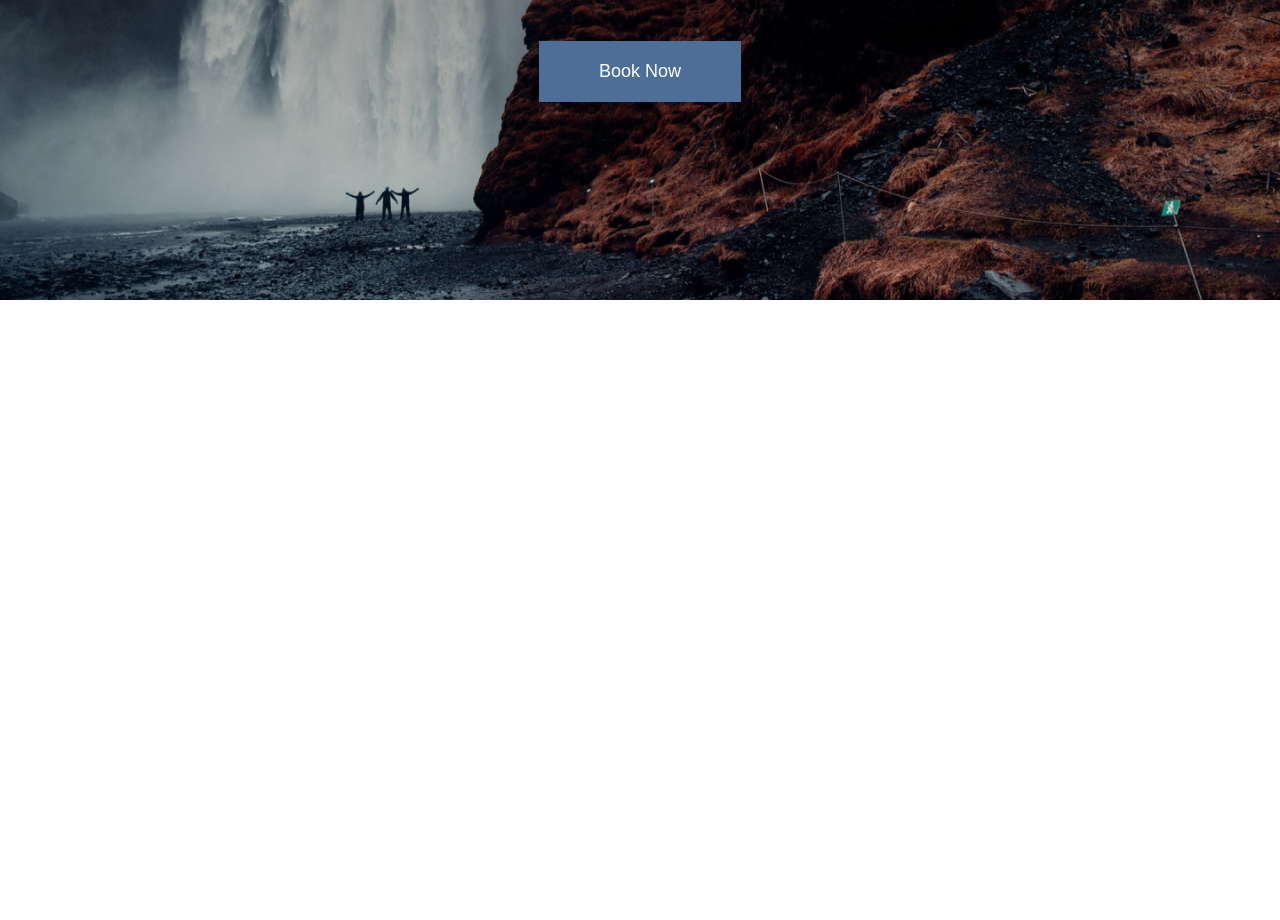
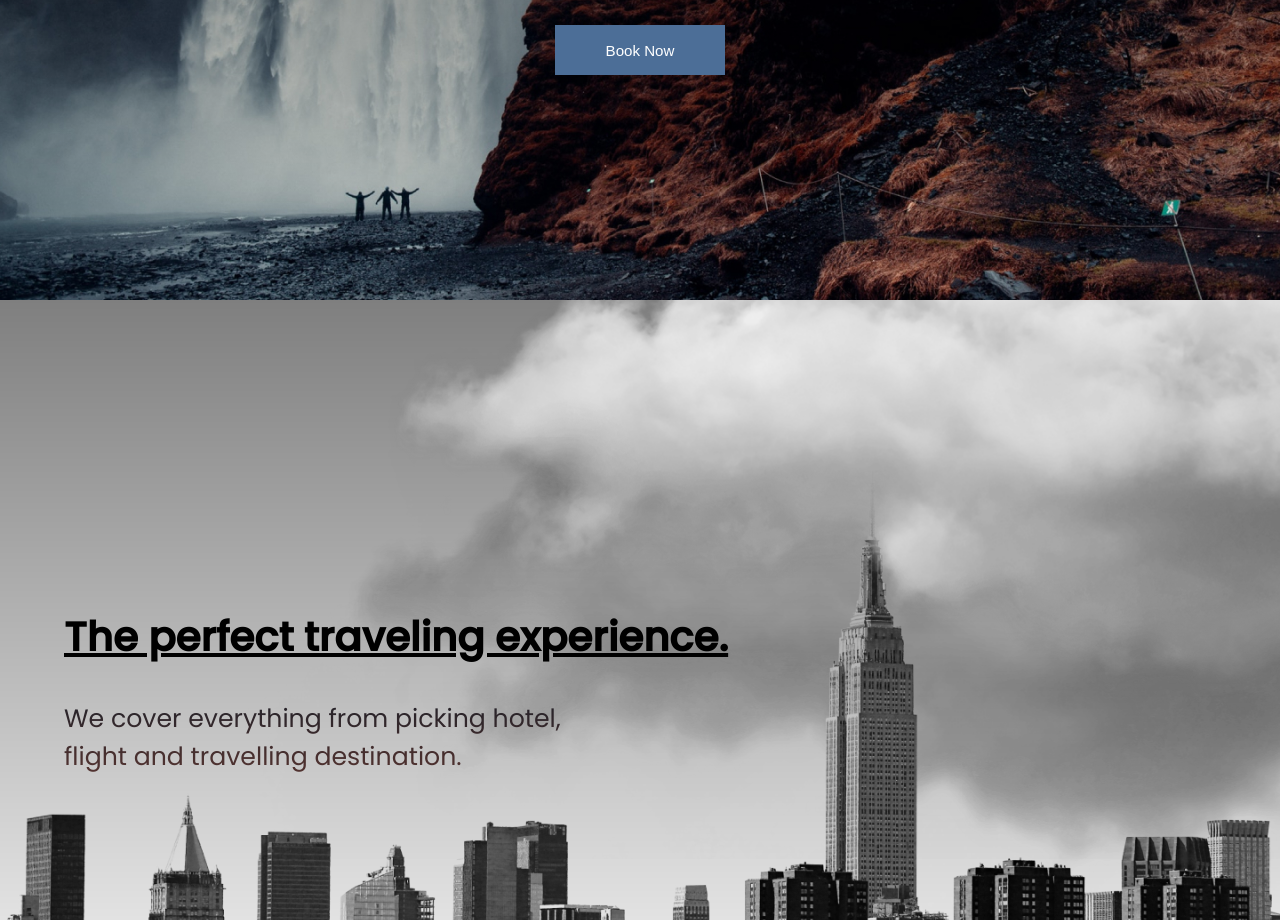
Before and after one commit to saroven/Travelly, a plain HTML site: page index.html in a window 1280 px wide. Shown: the part 500-1420 px from the top of the page. Before the commit the page ends 800 px from the top, so only its background shows below. Drawn offline with Linux system fonts and the light colour scheme; a web font is replaced by a local one.

Commit message:
completed location section

```diff
--- a/index.html
+++ b/index.html
@@ -38,5 +38,24 @@
          </h3>
          <button>Book Now</button>
       </section>
+      <section id="locations">
+         <header class="locations-head">
+            <h2>The perfect traveling experience.</h2>
+            <h3>
+               We cover everything from picking hotel, <br />
+               flight and travelling destination.
+            </h3>
+            <img
+               src="./img/cloud.png"
+               class="moving-cloud-1 cloud"
+               alt="moving-cloud"
+            />
+            <img
+               src="./img/cloud.png"
+               class="moving-cloud-2 cloud"
+               alt="moving-cloud"
+            />
+         </header>
+      </section>
    </body>
 </html>
--- a/style.css
+++ b/style.css
@@ -5,7 +5,7 @@
    box-sizing: border-box;
 }
 html {
-   font-size: 62.5%;
+   font-size: 52.5%;
 }
 h1 {
    font-size: 2.6rem;
@@ -39,6 +39,10 @@ button {
    color: white;
    font-size: 1.8rem;
    cursor: pointer;
+   transition: background 0.5s ease-in-out;
+}
+button:hover {
+   background-color: #27394e;
 }
 body {
    font-family: "Poppins", sans-serif;
@@ -87,7 +91,62 @@ nav ul {
 .hero h3 {
    padding: 5rem;
 }
+/* end nav section */
 
+/* start locations section */
+#locations {
+   min-height: 100vh;
+   background-image: linear-gradient(rgba(0, 0, 0, 0.5), transparent),
+      url("./img/new-york-page.png");
+   background-size: cover;
+   background-position: center;
+   display: flex;
+   align-items: center;
+   position: relative;
+   overflow: hidden;
+}
+
+.locations-head {
+   width: 90%;
+   margin: auto;
+}
+
+.locations-head h2 {
+   padding: 1rem 0rem;
+   text-decoration: underline;
+   text-decoration-thickness: 0.5rem;
+}
+.locations-head h3 {
+   padding: 3rem 0rem;
+   background: linear-gradient(#131c27, #663b34);
+   -webkit-background-clip: text;
+   background-clip: text;
+   color: transparent;
+}
+.cloud {
+   position: absolute;
+   top: 0%;
+   right: 0%;
+   pointer-events: none;
+}
+.moving-cloud-1 {
+   animation: cloudAnimation 3s infinite alternate ease-in-out;
+}
+.moving-cloud-2 {
+   top: 20%;
+   z-index: -1;
+   opacity: 0.8;
+   animation: cloudAnimation 3.5s infinite alternate ease-in-out;
+}
+@keyframes cloudAnimation {
+   from {
+      transform: translate(10%, -10%);
+   }
+   to {
+      transform: translate(0%, 0%);
+   }
+}
+/* Media query */
 @media screen and (max-width: 940px) {
    html {
       font-size: 45%;
@@ -98,4 +157,20 @@ nav ul {
    #logo {
       padding: 2rem;
    }
+   .cloud {
+      height: 40rem;
+   }
+   .moving-cloud-1 {
+      z-index: -1;
+   }
+   .moving-cloud-2 {
+      top: 10%;
+      z-index: -2;
+      animation: cloudAnimation 3s infinite alternate ease-in-out;
+   }
+   .locations-head h3 {
+      background: rgb(19, 28, 39, 0.8);
+      -webkit-text-fill-color: white;
+      padding: 3rem;
+   }
 }
```
